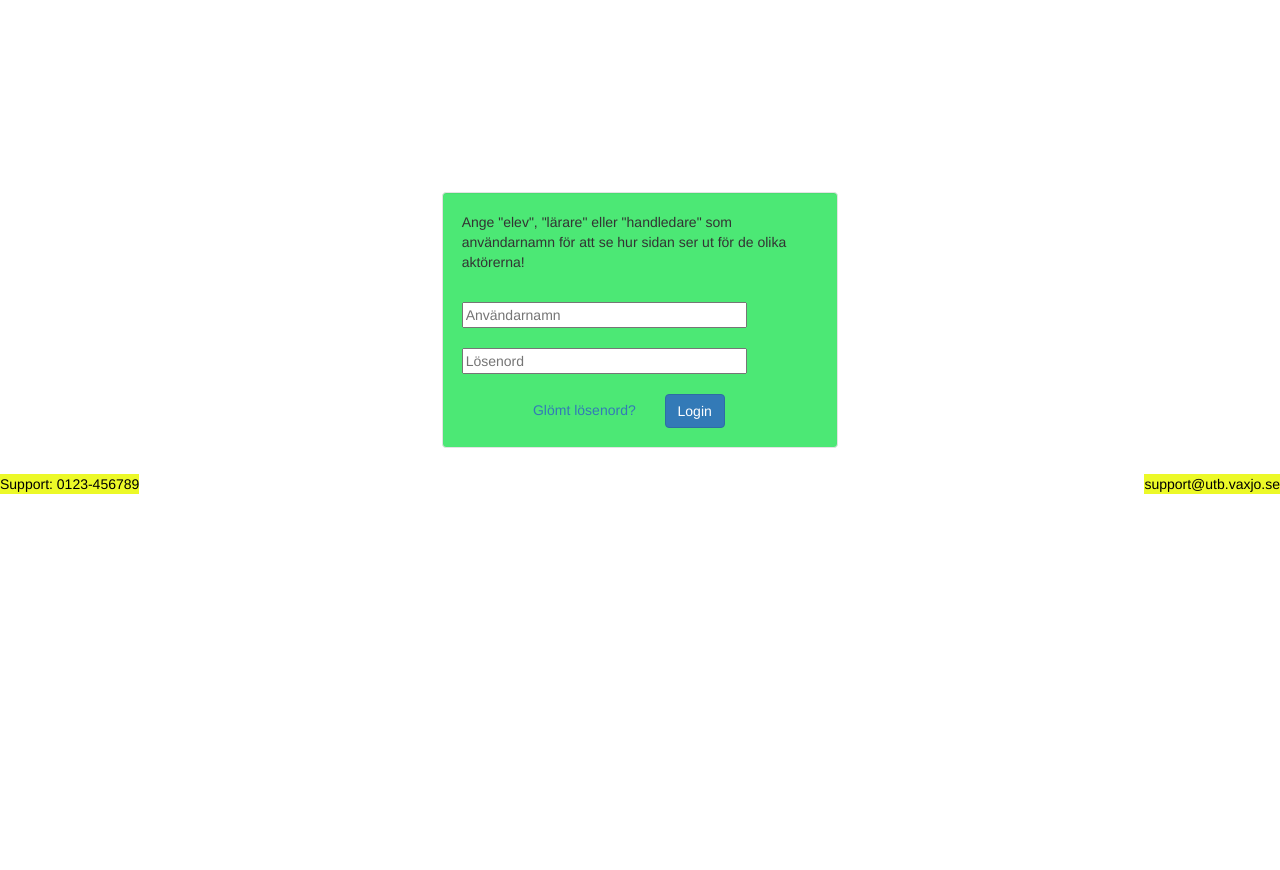
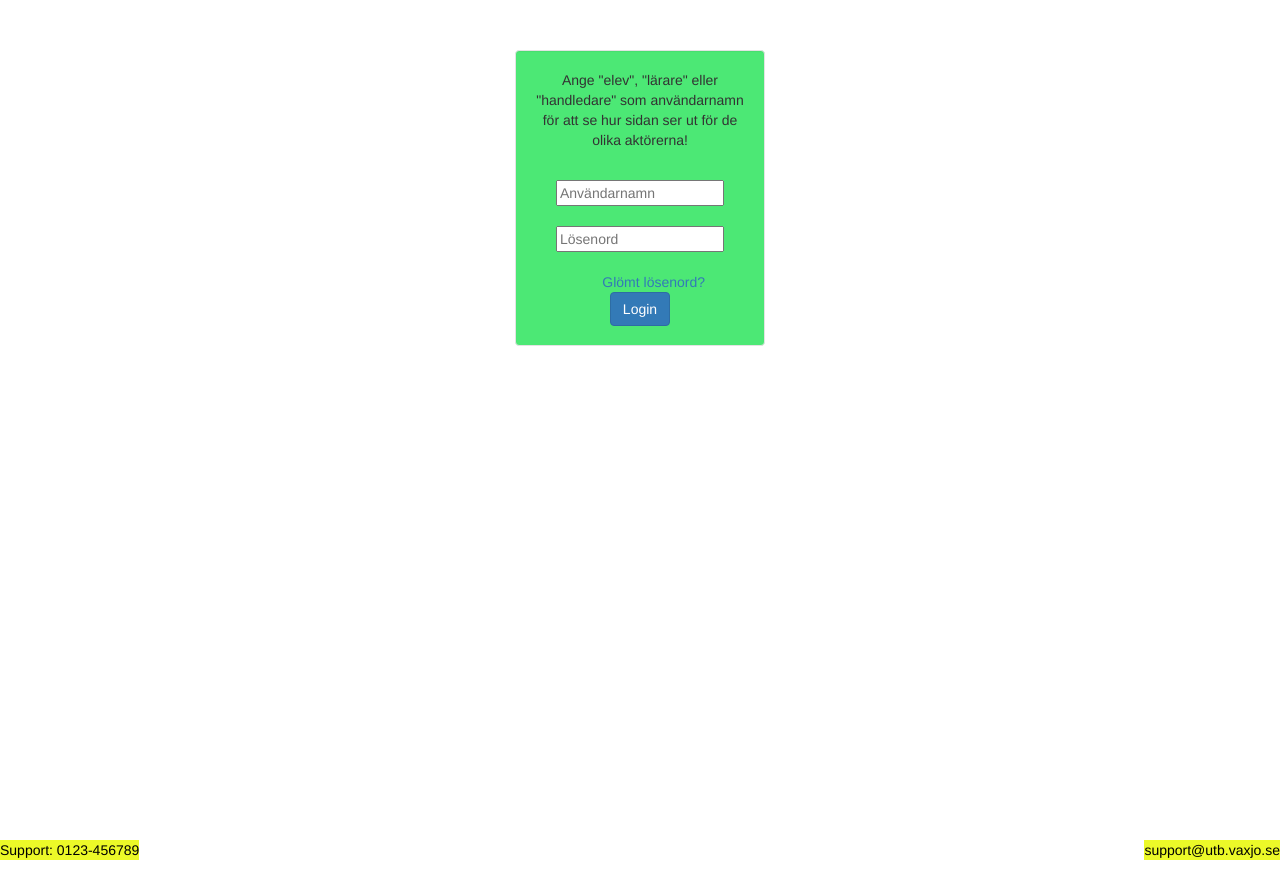
Before and after one commit to aregato/APLapp, a website: page index.html in a window 1280 px wide. Before the commit the page ends 800 px from the top, so only its background shows below. Drawn offline with nearby package versions, Linux system fonts and the light colour scheme; some packages are replaced by stand-ins of ours.

Commit message:
fixat indexsidan rör ej koden

```diff
--- a/index.html
+++ b/index.html
@@ -12,8 +12,8 @@
         <link rel="stylesheet" type="text/css" href="style.css">
     </head>
     <body>
-        <div style="padding-top: 15%;" class="col-md-offset-4 col-md-4 col-xs-offset-3 col-xs-6">
-            <div style="background-color: #4ce875" class="well" ng-controller="urlCtrl">
+        <div style="margin: auto; margin-top: 50px; min-width: 250px; max-width: 250px;">
+            <div style="background-color: #4ce875" class="well text-center" ng-controller="urlCtrl">
                  <p>Ange "elev", "lärare" eller "handledare" som användarnamn för
                     att se hur sidan ser ut för de olika aktörerna!
                 </p>
```
